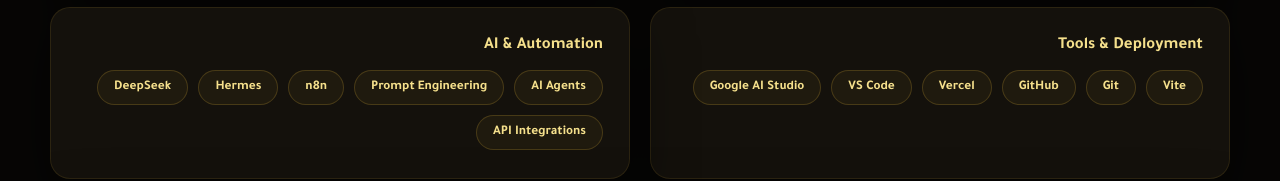
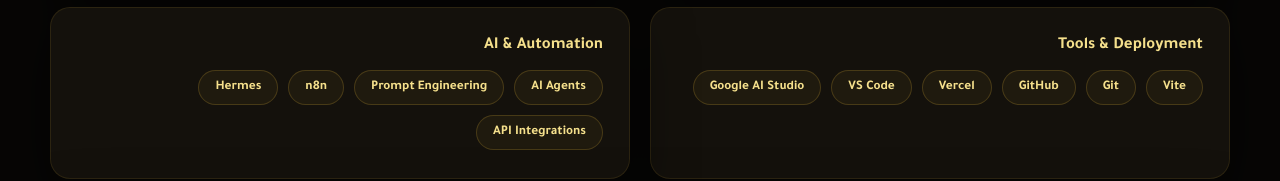
Before and after one commit to mansour1414/Mansour-Portfolio, a React (Vite) app: page / in a window 1280 px wide. Shown: the part 1851-2032 px from the top of the page. Built offline with nearby package versions, Linux system fonts and the light colour scheme; no server answers.

Commit message:
Add project links, align skills, remove DeepSeek

```diff
--- a/src/data.ts
+++ b/src/data.ts
@@ -50,7 +50,7 @@ export const skills = [
   { title: 'Frontend', items: ['React', 'TypeScript', 'HTML', 'CSS', 'Tailwind CSS'] },
   { title: 'Backend & Database', items: ['Node.js', 'Express', 'Supabase', 'PostgreSQL', 'REST APIs'] },
   { title: 'Tools & Deployment', items: ['Vite', 'Git', 'GitHub', 'Vercel', 'VS Code', 'Google AI Studio'] },
-  { title: 'AI & Automation', items: ['AI Agents', 'Prompt Engineering', 'n8n', 'Hermes', 'DeepSeek', 'API Integrations'] },
+  { title: 'AI & Automation', items: ['AI Agents', 'Prompt Engineering', 'n8n', 'Hermes', 'API Integrations'] },
 ];
 export const skillsExtra: L = {
   ar: 'تحليل الأسواق المالية ومتابعة الأسهم السعودية والأمريكية',
```
